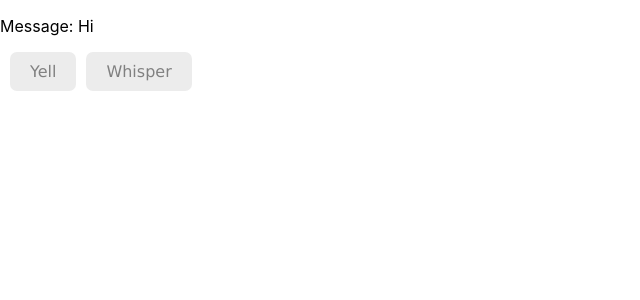
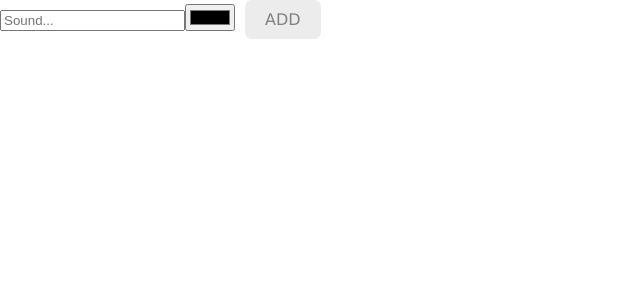
Before and after one commit to avishkaindunil/Explore_MoreOn_React, a React (Create React App) app in the folder react-hooks/: page / in a window 1280 px wide. Shown: the top 300 px of the page, without its empty margins (0-640 px from the left). Built offline with nearby package versions, Linux system fonts and the light colour scheme.

Commit message:
managing form inputs with useRef

```diff
--- a/react-hooks/src/index.js
+++ b/react-hooks/src/index.js
@@ -1,39 +1,28 @@
-import React, { useReducer, useState, useEffect } from 'react';
+import React, { useReducer, useState, useEffect, useRef } from 'react';
 import ReactDOM from 'react-dom/client';
 import './index.css';
 import reportWebVitals from './reportWebVitals';
 import { FaStar } from "react-icons/fa";
 
-const initialState = {
-  message: "Hi"
-};
+function App() {
+  const sound = useRef();
+  const color = useRef();
 
-function reducer(state, action) {
-  switch(action.type) {
-    case "yell":
-    return {
-      message: `Hey! I just said ${state.message}`
-    };
-
-    case "whisper":
-      return {
-        message: `Excuse me, I just said ${state.message}`
-      };
-  }
-}
-
-function App() {
-  const [state, dispatch] = useReducer(
-    reducer,
-    initialState
-  );
+  const submit = (e) => {
+    e.preventDefault();
+    const soundVal = sound.current.value;
+    const colorVal = color.current.value;
+    alert(`${soundVal} sounds like ${colorVal}`);
+    sound.current.value = "";
+    color.current.value = "";
+  };
 
   return (
-    <>
-      <p>Message: {state.message}</p>
-      <button onClick={() => dispatch({ type: "yell"})}>Yell</button>
-      <button onClick={() => dispatch({ type: "whisper"})}>Whisper</button>
-    </>
+    <form onSubmit={submit}>
+      <input ref={sound} type='text' placeholder='Sound...'/>
+      <input ref={color} type='color'/>
+      <button>ADD</button>
+    </form>
   )
 }
 
```
